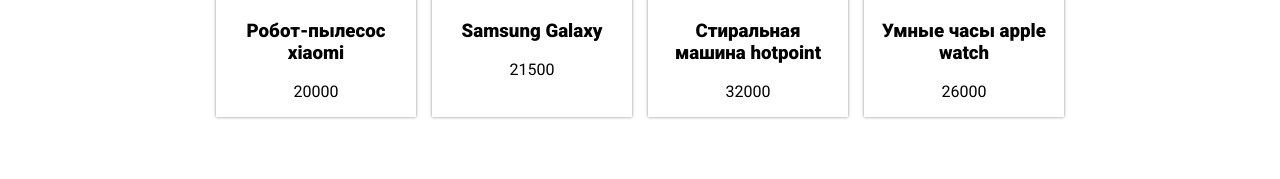
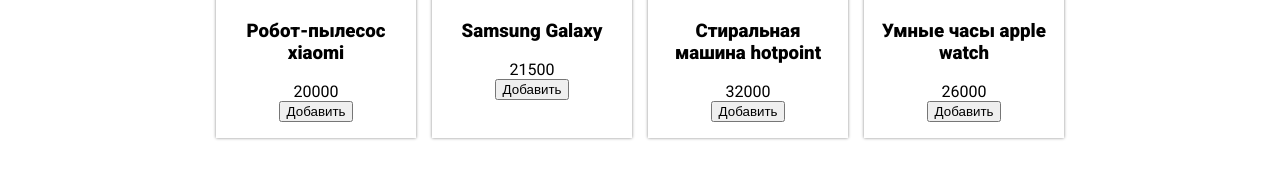
Before and after one commit to vvorobyov/gb-js-level2, a plain HTML site: page index.html in a window 1280 px wide. Shown: the part 239-418 px from the top of the page. Drawn offline with Linux system fonts and the light colour scheme.

Commit message:
Практика второго урока. В моей реализации.

```diff
--- a/main.js
+++ b/main.js
@@ -1,21 +1,65 @@
 const goods = [
-    { title: "Робот-пылесос xiaomi", price: 20000, img: 'https://via.placeholder.com/150' },
-    { title: "Samsung Galaxy", price: 21500, img: 'https://via.placeholder.com/150' },
-    { title: "Стиральная машина hotpoint", price: 32000, img: 'https://via.placeholder.com/150' },
-    { title: "Умные часы apple watch", price: 26000},
+    {id: 1, title: "Робот-пылесос xiaomi", price: 20000, img: 'https://via.placeholder.com/150' },
+    {id: 2, title: "Samsung Galaxy", price: 21500, img: 'https://via.placeholder.com/150' },
+    {id: 3, title: "Стиральная машина hotpoint", price: 32000, img: 'https://via.placeholder.com/150' },
+    {id: 4, title: "Умные часы apple watch", price: 26000, img: 'https://via.placeholder.com/150' },
+
 ];
 
-const renderGoodsItem = ({title, price, img = 'https://via.placeholder.com/150'}) =>
-    `<div class="goods-item">
-        <img src="${img}" alt="alt">
-        <h3>${title}</h3>
-        <p>${price}</p>
-    </div>`;
 
-const renderGoodsList = (list, container='.goods-list') => {
-    const goodsList = list.map(good => renderGoodsItem(good));
-    this.goodsList= goodsList
-    document.querySelector(container).innerHTML = goodsList.join('');
-};
+class GoodItem {
+    constructor(id, title , price, img='https://via.placeholder.com/150') {
+        this.id = id;
+        this.title = title;
+        this.price = price;
+        this.img = img;
+        this.element = document.createElement('div');
+        this._render();
+    }
 
-renderGoodsList(goods);
+    _render() {
+        this.element.classList.add('goods-item');
+        this.element.id = `goodsItem${this.id}`;
+        this.element.innerHTML = `
+                <img src="${this.img}" alt="${this.title}">
+                <h3>${this.title}</h3>
+                <p>${this.price}</p>
+                <button>Добавить</button>
+        `
+    }
+
+    initListener(callback) {
+        const button = this.element.querySelector('button');
+        button.addEventListener('click', () => callback(this));
+    }
+}
+
+class GoodsList {
+    constructor() {
+        this.goods = [];
+        this.element = document.querySelector('.goods-list')
+    }
+
+    fetchGoods() {
+        goods.forEach(good => {
+            const newGood = new GoodItem(good.id, good.title, good.price, good.img);
+            this.goods.push(newGood);
+        });
+    }
+
+    render() {
+        const goodsElements = this.goods.map((good) => {
+            good.initListener(this.addToCart);
+            return good.element;
+        });
+        this.element.append(...goodsElements);
+    }
+
+    addToCart(good) {
+        console.log(good.id, good);
+    }
+}
+
+const list = new GoodsList();
+list.fetchGoods();
+list.render();
--- a/styles/style.scss
+++ b/styles/style.scss
@@ -36,7 +36,8 @@
 }
 
 main {
-    margin-top: 54px;
+    margin: 54px auto 0;
+    max-width: 1200px;
 }
 
 .goods-list {
```
Also changed, not shown: styles/style.css, 1 other file.
